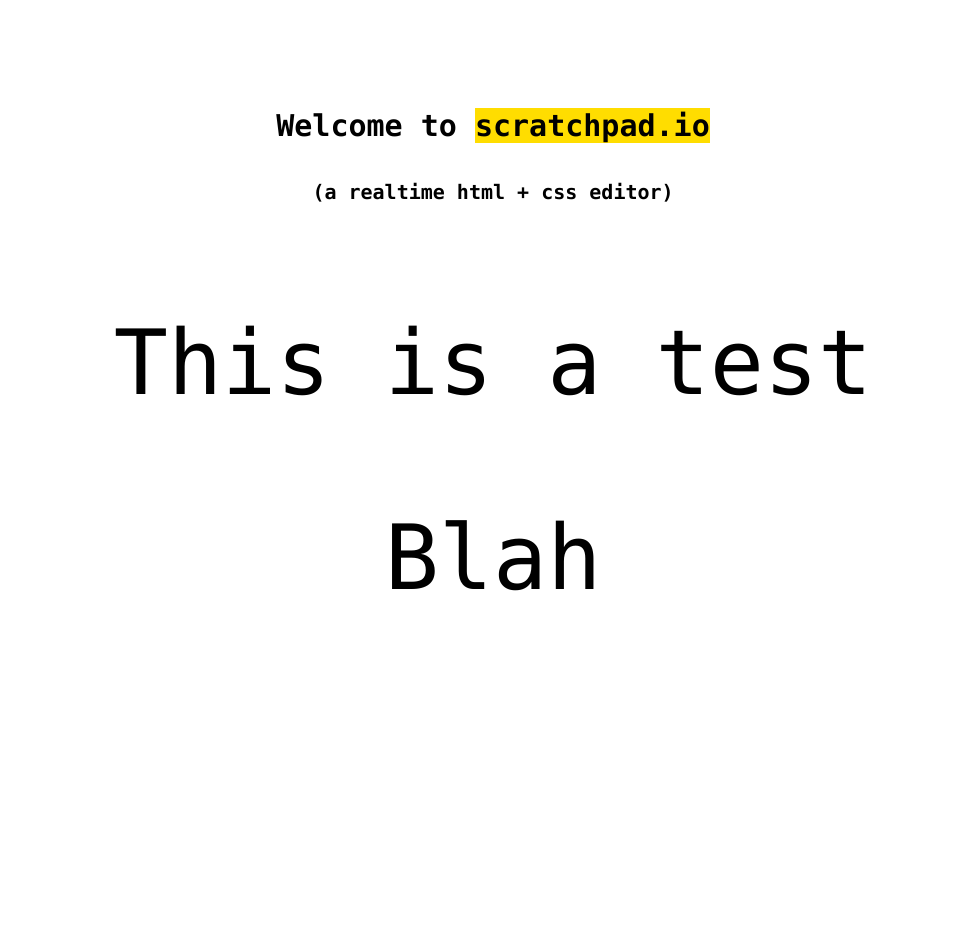
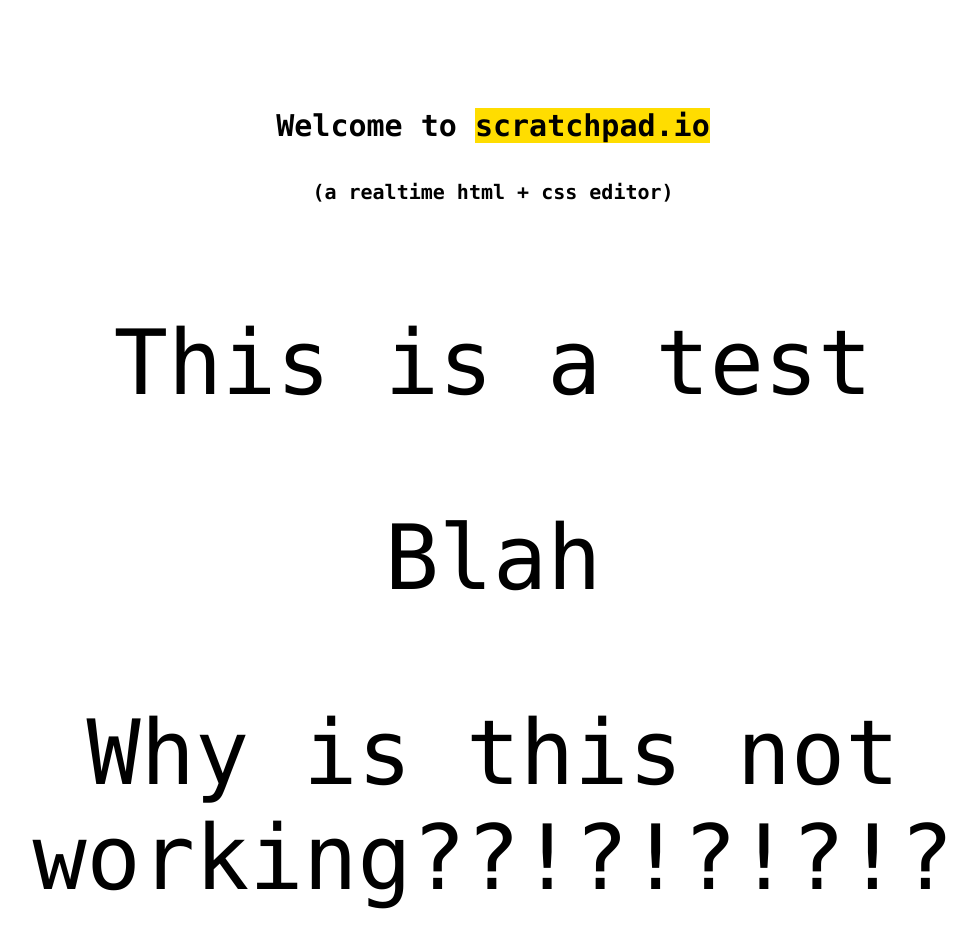
Before and after one commit to EvaliseYang/super-duper-parakeet, a plain HTML site: page index.html in a window 1280 px wide. Shown: the whole page, without its empty margins (147-1124 px from the left). Before the commit the page ends 800 px from the top, so only its background shows below. Drawn offline with Linux system fonts and the light colour scheme.

Commit message:
Create index.html page for test-site2 project

```diff
--- a/index.html
+++ b/index.html
@@ -26,3 +26,4 @@ p{
 <h2>(a realtime html + css editor)</h2>
 <p>This is a test</p>
 <p> Blah</p>
+<p> Why is this not working??!?!?!?!?</p>
```
